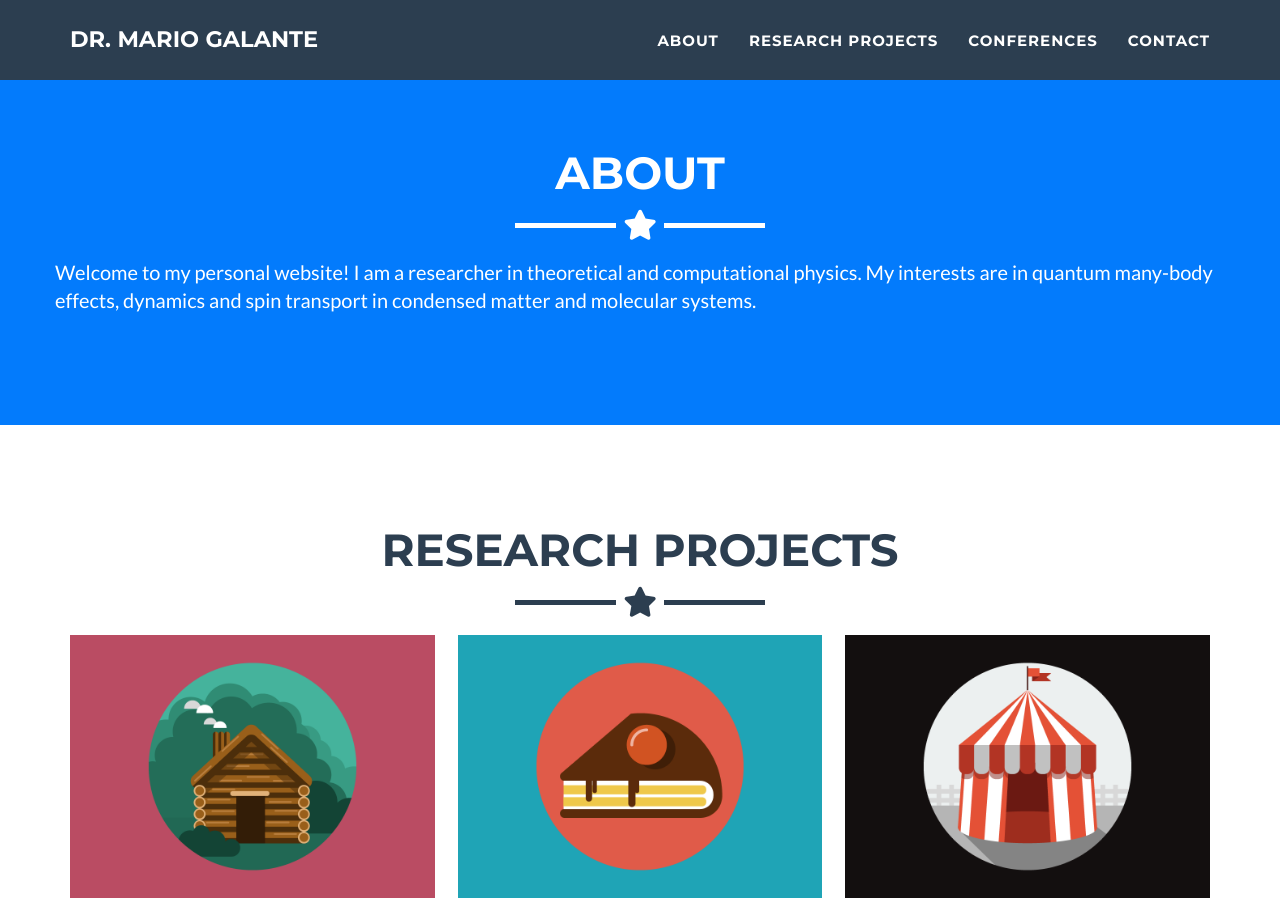
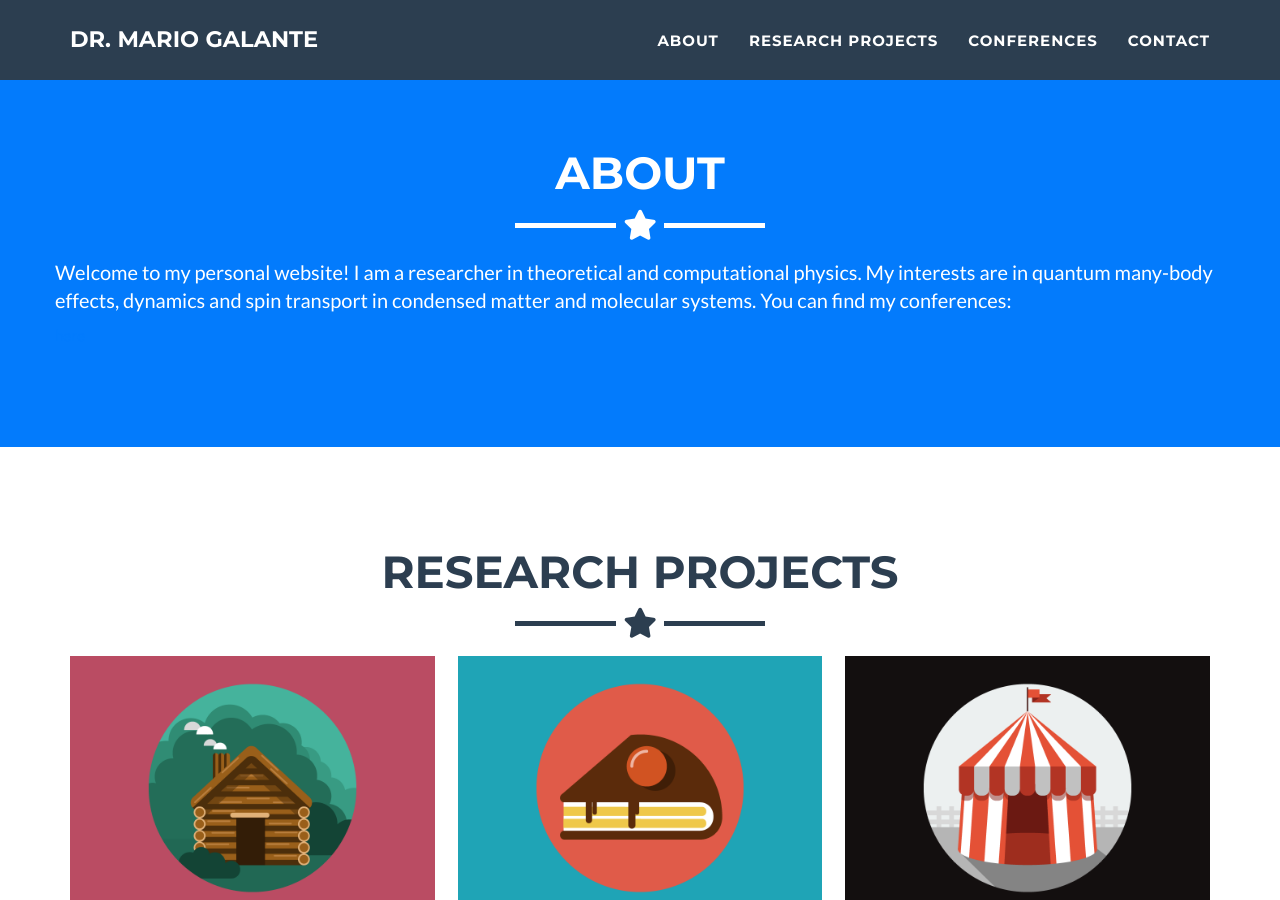
Before and after one commit to galante-mario/galante-mario.github.io, a Jekyll site: the page built from _posts/2014-07-18-project-1.markdown, in a window 1280 px wide and 900 px high, scrolled down 711 px. Built offline with Jekyll 4.4.1, drawn with Linux system fonts in a browser that asks for light colours.

Commit message:
Update about.html

```diff
--- a/_includes/about.html
+++ b/_includes/about.html
@@ -8,7 +8,10 @@
       </div>
     </div>
     <div class="row">
-      <p>Welcome to my personal website! I am a researcher in theoretical and computational physics. My interests are in quantum many-body effects, dynamics and spin transport in condensed matter and molecular systems. </p>
+      <p>Welcome to my personal website! I am a researcher in theoretical and computational physics.
+        My interests are in quantum many-body effects, dynamics and spin transport in condensed matter and molecular systems.
+      You can find my conferences:</p>
+      <a href="publications.html">here</a>
     </div>
   </div>
 </section>
```
